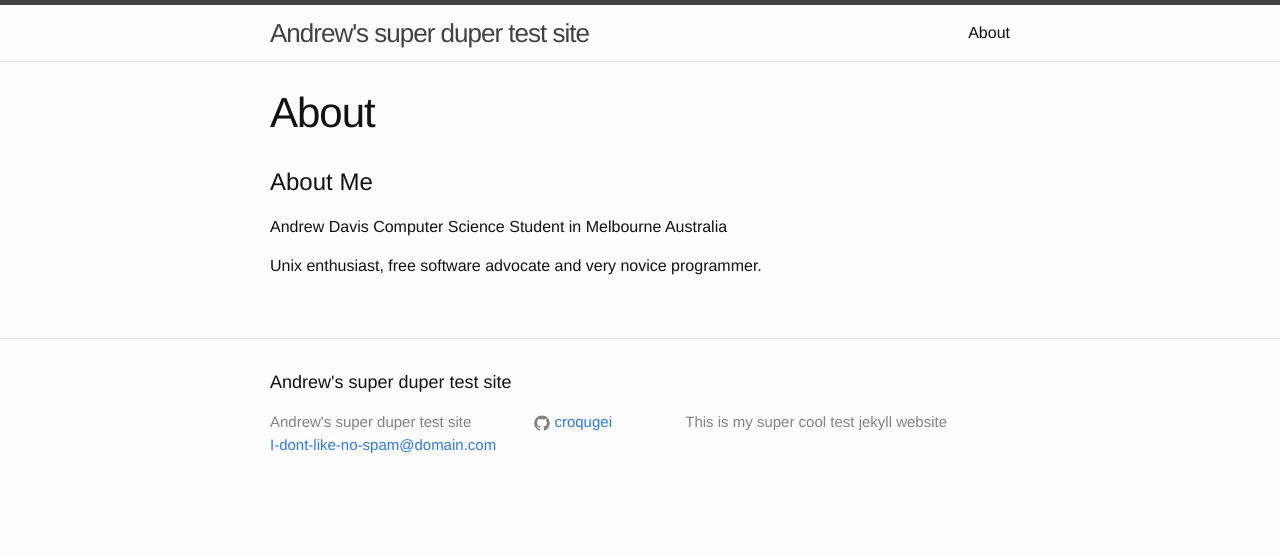
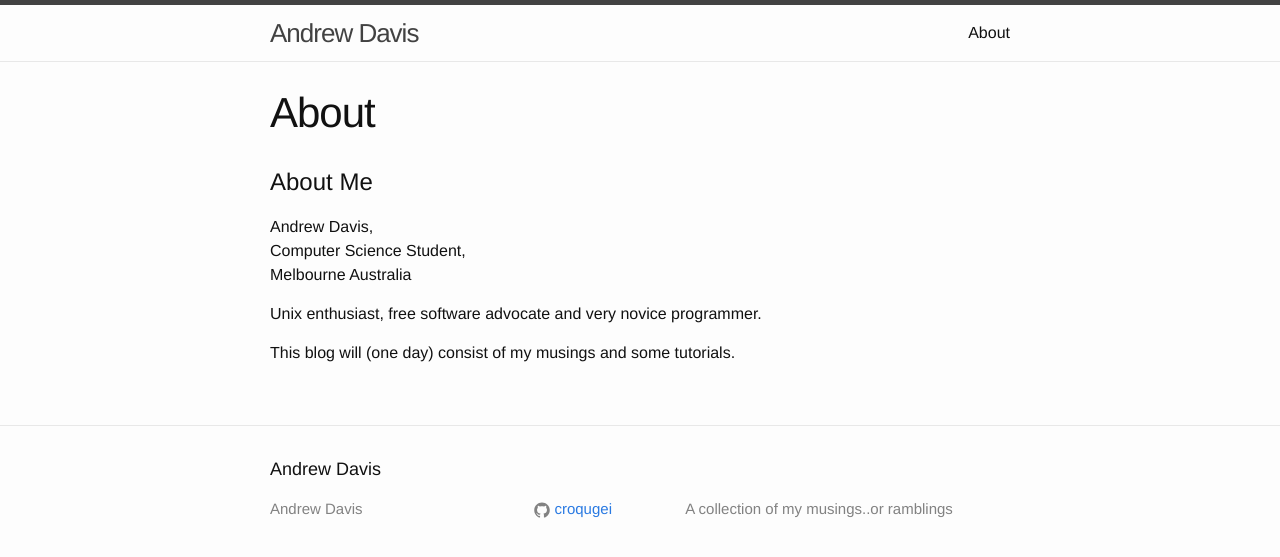
Before and after one commit to Davis-A/davis-a.github.io, a Jekyll site: the page built from about.md, in a window 1280 px wide. Shown: the top 557 px of the page. Built offline with Jekyll 4.4.1, drawn with Linux system fonts in a browser that asks for light colours.

Commit message:
some title changes

```diff
--- a/CNAME
+++ b/CNAME
@@ -1 +1 @@
-adavis.id.au
+blog.adavis.id.au
--- a/_config.yml
+++ b/_config.yml
@@ -1,8 +1,8 @@
 # Site settings
-title: Andrew's super duper test site
-email: I-dont-like-no-spam@domain.com
+title: Andrew Davis
+email:
 description: > # this means to ignore newlines until "baseurl:"
-  This is my super cool test jekyll website
+  A collection of my musings..or ramblings
 baseurl: "" # the subpath of your site, e.g. /blog/
 url: "http://croquagei.github.io" # the base hostname & protocol for your site
 github_username:  croqugei
--- a/about.md
+++ b/about.md
@@ -5,7 +5,10 @@ permalink: /about/
 ---
 # About Me
 
-Andrew Davis
-Computer Science Student in Melbourne Australia
+Andrew Davis,
+Computer Science Student,
+Melbourne Australia
 
 Unix enthusiast, free software advocate and very novice programmer.
+
+This blog will (one day) consist of my musings and some tutorials.
```
